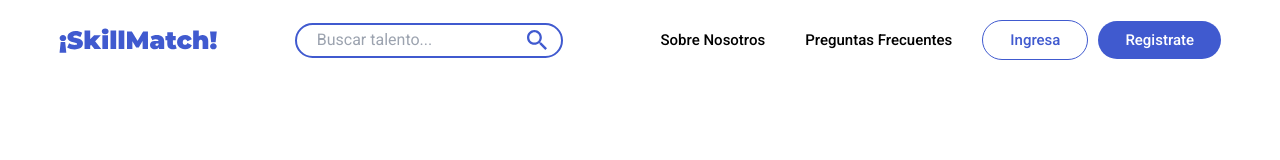
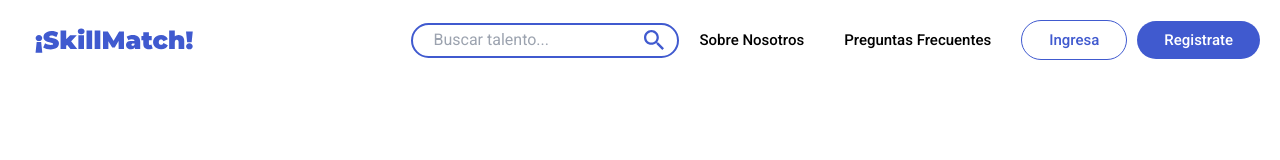
Before and after one commit to No-Country-simulation/s16-15-t-php-react, a React (Vite) app in the folder Frontend/: page / in a window 1280 px wide. Shown: the top 160 px of the page. Built offline with nearby package versions, Linux system fonts and the light colour scheme.

Commit message:
Add conditional rendering to Navbar for different routes

```diff
--- a/Frontend/src/components/navbar/Navbar.jsx
+++ b/Frontend/src/components/navbar/Navbar.jsx
@@ -1,23 +1,25 @@
 import ButtonBdr from "../button/ButtonBdr"
 import ButtonBg from "../button/ButtonBg"
 import styles from'../../styles/navbar.module.css'
-import { Link } from "react-router-dom"
+import { Link, useLocation } from "react-router-dom"
 import logo from '../../assets/logo.svg'
 import InputSearch from "../input/InputSearch"
 
 
 function Navbar() {
+  const location = useLocation();
+
   return (
     <nav>
-      <Link>
+      <Link className={styles.logoLink} to='/'>
         <img src={logo} alt="SkillMatch logo" />
       </Link>
-      <InputSearch />
+      {location.pathname === '/' && <InputSearch />}
       <div className={styles.navLinks}>
-        <Link className='link'>Sobre Nosotros</Link>
-        <Link className='link'>Preguntas Frecuentes</Link>
-        <ButtonBdr text="Ingresa" />
-        <ButtonBg text="Registrate" />
+        {location.pathname === '/' && <Link className='link'>Sobre Nosotros</Link>}
+        {location.pathname === '/' && <Link className='link'>Preguntas Frecuentes</Link>}
+        {location.pathname === '/' && <ButtonBdr text="Ingresa" />}
+        {location.pathname === '/' && <ButtonBg text="Registrate" />}
       </div>
     </nav>
   )
--- a/Frontend/src/styles/navbar.module.css
+++ b/Frontend/src/styles/navbar.module.css
@@ -6,6 +6,11 @@ nav{
   padding: 20px
 }
 
+.logoLink{
+  margin-right: auto;
+  padding-left: 15px;
+}
+
 .navLinks a{
   padding: 20px;
 }
```
